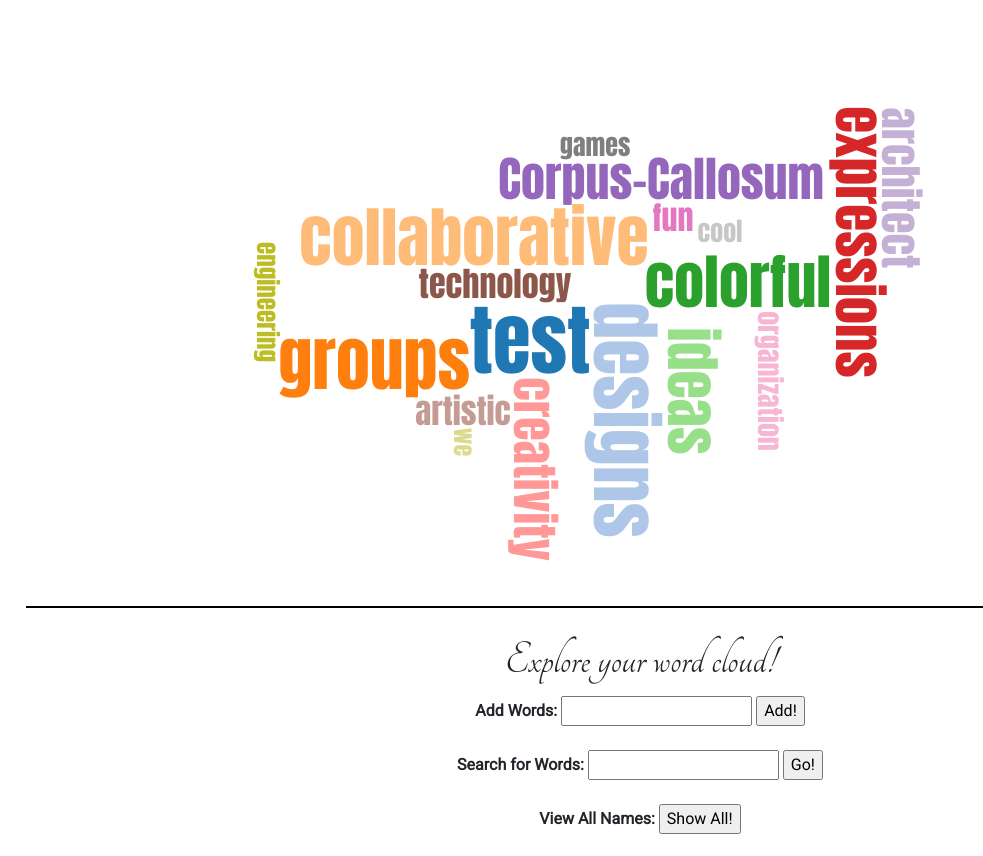
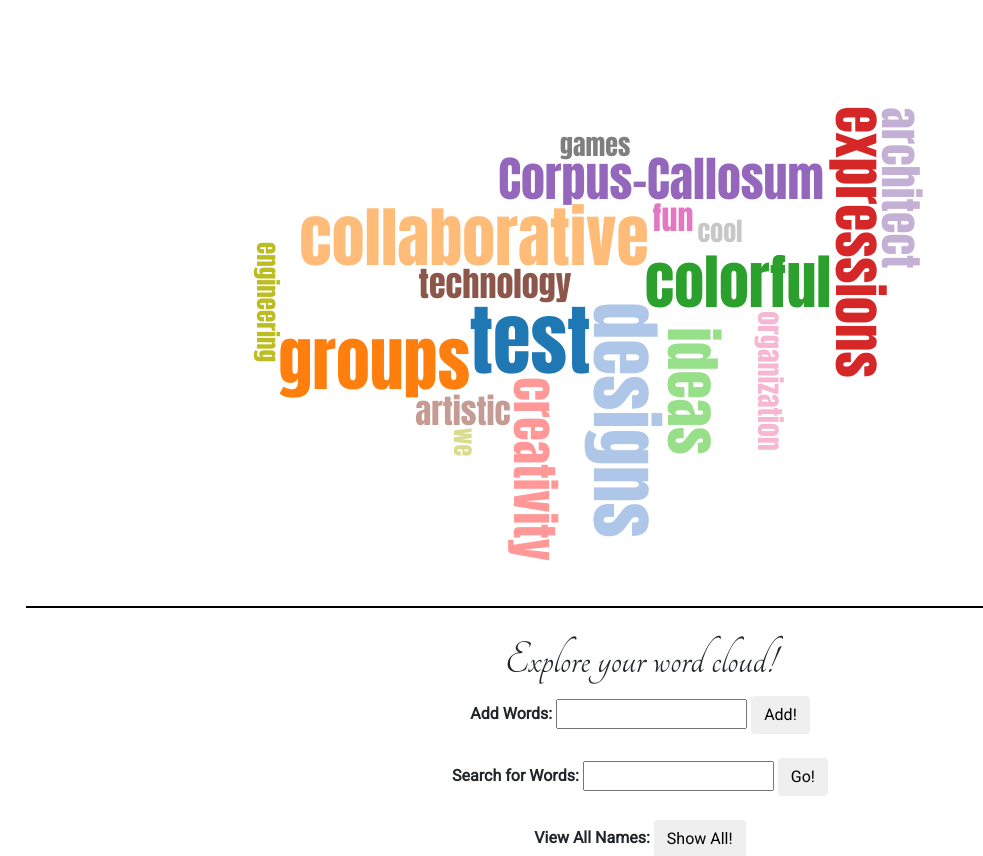
Before and after one commit to lungyoungyu/CoCa-Word-Cloud, a plain HTML site: page index.html in a window 1280 px wide. Shown: the part 82-938 px from the top of the page, without its empty margins (0-983 px from the left). Drawn offline with nearby package versions, Linux system fonts and the light colour scheme; no server answers; grey boxes are pictures that could not be loaded.

Commit message:
bootstrap buttons

```diff
--- a/index.html
+++ b/index.html
@@ -62,12 +62,12 @@
   	<hr>
 	  	  <div class="fancyfont">Explore your word cloud!</div>
 		  <b>Add Words:</b> <input id="nwords" type="text" name="new_words">
-		  <input id="b_add" type="button" value="Add!">
+		  <input class="btn btn-default" id="b_add" type="button" value="Add!">
 		  <br> <br>
 		  <b>Search for Words:</b> <input id="name" type="text" name="name_search">
-		  <input id="b_name" type="button" value="Go!">
+		  <input class ="btn btn-default" id="b_name" type="button" value="Go!">
 		  <br> <br>
-		  <b>View All Names:</b> <input id="all_name" type="button" value="Show All!">
+		  <b>View All Names:</b> <input class="btn btn-default" id="all_name" type="button" value="Show All!">
 		  <br> <br>
   </div>
   <img src="http://viterbivoices.usc.edu/wp-content/uploads/2015/09/CoCa-cover.jpg" alt="CoCa Logo" width="225" height="75">
```
